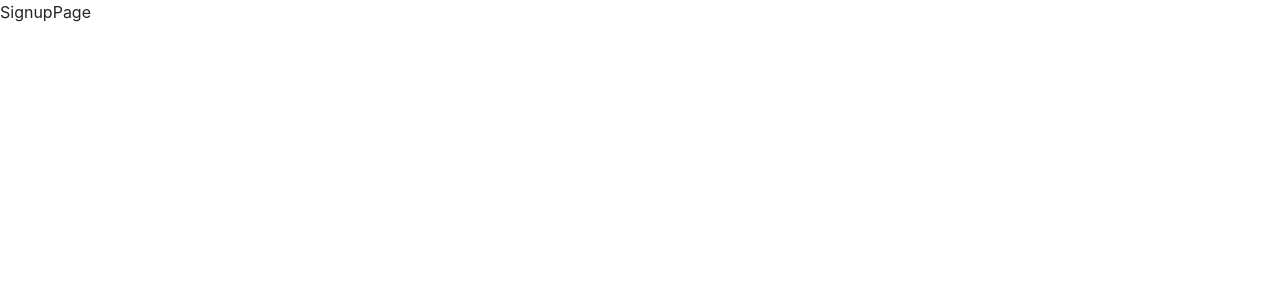
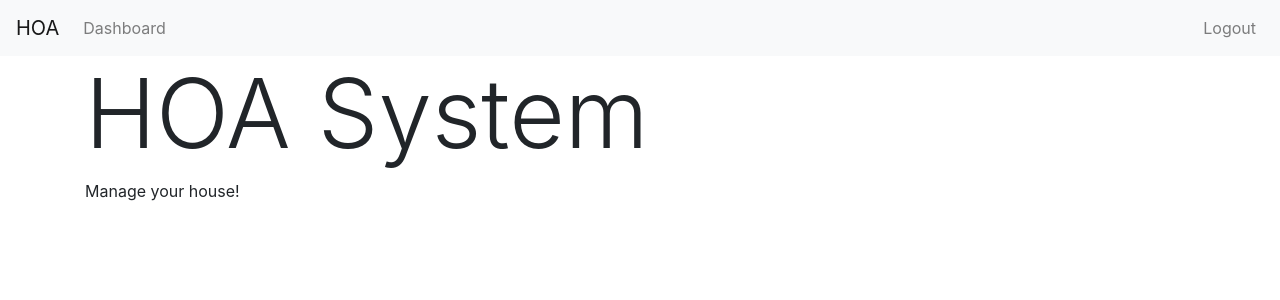
Before and after one commit to Adi-mor2009/hoa-app, a React (Create React App) app: page /#/ in a window 1280 px wide. Before the commit this address led to /#/signup. Shown: the top 300 px of the page. Built offline with nearby package versions, Linux system fonts and the light colour scheme.

Commit message:
Logout including redirecting back to Home from dashboard if no active user

```diff
--- a/src/App.js
+++ b/src/App.js
@@ -16,14 +16,14 @@ function App() {
       <HashRouter>
         <Switch>
           <Route exact path="/" >
-            <MainNavbar  activeUser={activeUser}/>
+            <MainNavbar  activeUser={activeUser}  onLogout={() => setActiveUser(null)}/>
             <HomePage/>
           </Route>
           <Route exact path="/login"><LoginPage/></Route>
           <Route exact path="/signup" ><SignupPage/></Route>
           <Route exact path="/dashboard" >
-            <MainNavbar activeUser={activeUser}/>
-            <DashboardPage/>
+            <MainNavbar activeUser={activeUser}  onLogout={() => setActiveUser(null)}/>
+            <DashboardPage activeUser={activeUser}/>
           </Route>
           {/* <Route exact path="/tenants" ><TenantsPage/></Route>
           <Route exact path="/messages" ><MessagesdPage/></Route>
--- a/src/components/MainNavbar/MainNavbar.js
+++ b/src/components/MainNavbar/MainNavbar.js
@@ -1,7 +1,7 @@
 import React from 'react';
 import { Nav, Navbar } from 'react-bootstrap';
 
-function MainNavbar({activeUser}) {
+function MainNavbar({activeUser, onLogout}) {
     return (
         <Navbar bg="light" expand="lg">
             <Navbar.Brand href="#/">HOA</Navbar.Brand>
@@ -13,7 +13,7 @@ function MainNavbar({activeUser}) {
                 <Nav className="ml-auto">
                     {!activeUser ? <Nav.Link href="#/login">Login</Nav.Link> : null}
                     {!activeUser ? <Nav.Link href="#/signup">Signup</Nav.Link> : null}
-                    {activeUser ? <Nav.Link href="#">Logout</Nav.Link> : null}
+                    {activeUser ? <Nav.Link href="#" onClick={() => onLogout()}>Logout</Nav.Link> : null}
                 </Nav>
         </Navbar.Collapse>
         </Navbar>
--- a/src/pages/DashboardPage/DashboardPage.js
+++ b/src/pages/DashboardPage/DashboardPage.js
@@ -1,9 +1,15 @@
 import React from 'react'
+import { Container } from 'react-bootstrap'
+import { Redirect } from 'react-router'
 
-export default function DashboardPage() {
+export default function DashboardPage({ activeUser }) {
+    if (!activeUser) {
+        return <Redirect to="/" />
+    }
+
     return (
-        <div>
-            <h1>DashboardPage</h1>
-        </div>
+        <Container className="p-dashboard">
+            <h1>{activeUser.name}'s dashboard</h1>
+        </Container>
     )
 }
```
